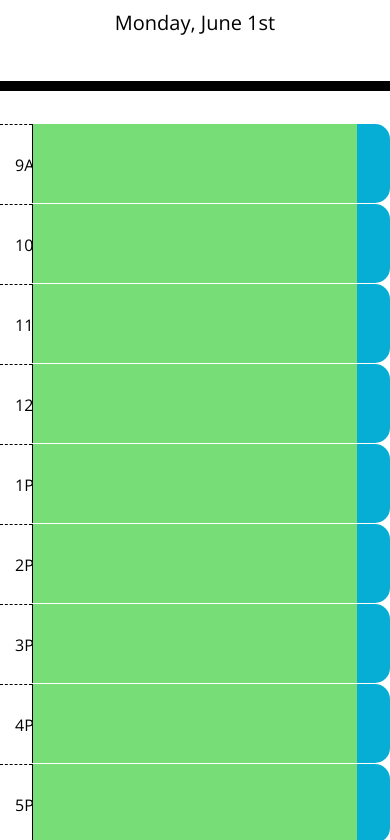
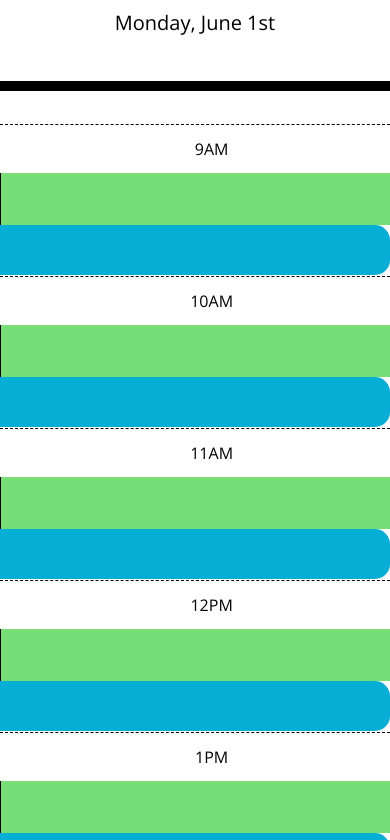
Before and after one commit to TRemigi/workday-scheduler, a plain HTML site: page index.html in a window 390 px wide. Shown: the part 256-1096 px from the top of the page. Drawn offline with nearby package versions, Linux system fonts and the light colour scheme; a web font is replaced by a local one.

Commit message:
touched up mobile responsiveness

```diff
--- a/assets/css/style.css
+++ b/assets/css/style.css
@@ -32,7 +32,6 @@ textarea {
 
 .row {
   white-space: pre-wrap;
-  height: 80px;
   border-top: 1px solid white;
 }
 
--- a/index.html
+++ b/index.html
@@ -18,7 +18,7 @@
 <body>
   <header class="jumbotron">
     <h1 class="display-3">Work Day Scheduler</h1>
-    <p class="lead description">A simple calendar app for scheduling your work day</p>
+    <p class="lead">A simple calendar app for scheduling your work day</p>
     <p id="currentDay" class="lead"></p>
   </header>
 
@@ -26,123 +26,121 @@
     <!-- timeblock 9 -->
     <div class="time-block row" id="block9">
       <!-- hour label -->
-      <div class="col-1 hour">
+      <div class="col-12 col-sm-2 col-lg-1 hour">
         9AM
       </div>
       <!-- text input area -->
-        <textarea class="col-10" id="9"></textarea>
+        <textarea class="description col-12 col-sm-8 col-lg-10" id="9"></textarea>
       <!-- save button -->
-        <button class="col-1 saveBtn" id="btn9" type="button">
+        <button class="col-12 col-sm-2 col-lg-1 saveBtn" id="btn9" type="button">
           <span class="i oi oi-task"></span>
         </button>
-    </div><!-- timeblock 10 -->
+    </div>
+    <!-- timeblock 10 -->
     <div class="time-block row" id="block10">
       <!-- hour label -->
-      <div class="col-1 hour">
+      <div class="col-12 col-sm-2 col-lg-1 hour">
         10AM
       </div>
       <!-- text input area -->
-        <textarea class="col-10" id="10"></textarea>
+        <textarea class="description col-12 col-sm-8 col-lg-10" id="10"></textarea>
       <!-- save button -->
-        <button class="col-1 saveBtn" id="btn10" type="button">
+        <button class="col-12 col-sm-2 col-lg-1 saveBtn" id="btn10" type="button">
           <span class="i oi oi-task"></span>
         </button>
     </div>
     <!-- timeblock 11 -->
     <div class="time-block row" id="block11">
       <!-- hour label -->
-      <div class="col-1 hour">
+      <div class="col-12 col-sm-2 col-lg-1 hour">
         11AM
       </div>
       <!-- text input area -->
-        <textarea class="col-10" id="11"></textarea>
+        <textarea class="description col-12 col-sm-8 col-lg-10" id="11"></textarea>
       <!-- save button -->
-        <button class="col-1 saveBtn" id="btn11" type="button">
+        <button class="col-12 col-sm-2 col-lg-1 saveBtn" id="btn11" type="button">
           <span class="i oi oi-task"></span>
         </button>
     </div>
     <!-- timeblock 12 -->
     <div class="time-block row" id="block12">
       <!-- hour label -->
-      <div class="col-1 hour">
+      <div class="col-12 col-sm-2 col-lg-1 hour">
         12PM
       </div>
       <!-- text input area -->
-        <textarea class="col-10" id="12"></textarea>
+        <textarea class="description col-12 col-sm-8 col-lg-10" id="12"></textarea>
       <!-- save button -->
-        <button class="col-1 saveBtn" id="btn12" type="button">
+        <button class="col-12 col-sm-2 col-lg-1 saveBtn" id="btn12" type="button">
           <span class="i oi oi-task"></span>
         </button>
     </div>
     <!-- timeblock 1 -->
     <div class="time-block row" id="block13">
       <!-- hour label -->
-      <div class="col-1 hour">
+      <div class="col-12 col-sm-2 col-lg-1 hour">
         1PM
       </div>
       <!-- text input area -->
-        <textarea class="col-10" id="13"></textarea>
+        <textarea class="description col-12 col-sm-8 col-lg-10" id="13"></textarea>
       <!-- save button -->
-        <button class="col-1 saveBtn" id="btn13" type="button">
+        <button class="col-12 col-sm-2 col-lg-1 saveBtn" id="btn13" type="button">
           <span class="i oi oi-task"></span>
         </button>
     </div>
     <!-- timeblock 2 -->
     <div class="time-block row" id="block14">
       <!-- hour label -->
-      <div class="col-1 hour">
+      <div class="col-12 col-sm-2 col-lg-1 hour">
         2PM
       </div>
       <!-- text input area -->
-        <textarea class="col-10" id="14"></textarea>
+        <textarea class="description col-12 col-sm-8 col-lg-10" id="14"></textarea>
       <!-- save button -->
-        <button class="col-1 saveBtn" id="btn14" type="button">
+        <button class="col-12 col-sm-2 col-lg-1 saveBtn" id="btn14" type="button">
           <span class="i oi oi-task"></span>
         </button>
     </div>
     <!-- timeblock 3 -->
     <div class="time-block row" id="block15">
       <!-- hour label -->
-      <div class="col-1 hour">
+      <div class="col-12 col-sm-2 col-lg-1 hour">
         3PM
       </div>
       <!-- text input area -->
-        <textarea class="col-10" id="15"></textarea>
+        <textarea class="description col-12 col-sm-8 col-lg-10" id="15"></textarea>
       <!-- save button -->
-        <button class="col-1 saveBtn" id="btn15" type="button">
+        <button class="col-12 col-sm-2 col-lg-1 saveBtn" id="btn15" type="button">
           <span class="i oi oi-task"></span>
         </button>
     </div>
     <!-- timeblock 4 -->
     <div class="time-block row" id="block16">
       <!-- hour label -->
-      <div class="col-1 hour">
+      <div class="col-12 col-sm-2 col-lg-1 hour">
         4PM
       </div>
       <!-- text input area -->
-        <textarea class="col-10" id="16"></textarea>
+        <textarea class="description col-12 col-sm-8 col-lg-10" id="16"></textarea>
       <!-- save button -->
-        <button class="col-1 saveBtn" id="btn16" type="button">
+        <button class="col-12 col-sm-2 col-lg-1 saveBtn" id="btn16" type="button">
           <span class="i oi oi-task"></span>
         </button>
     </div>
     <!-- timeblock 5 -->
     <div class="time-block row" id="block17">
       <!-- hour label -->
-      <div class="col-1 hour">
+      <div class="col-12 col-sm-2 col-lg-1 hour">
         5PM
       </div>
       <!-- text input area -->
-        <textarea class="col-10" id="17"></textarea>
+        <textarea class="description col-12 col-sm-8 col-lg-10" id="17"></textarea>
       <!-- save button -->
-        <button class="col-1 saveBtn" id="btn17" type="button">
+        <button class="col-12 col-sm-2 col-lg-1 saveBtn" id="btn17" type="button">
           <span class="i oi oi-task"></span>
         </button>
     </div>
   </div>
-  <footer>
-    <div class="row"></div>
-  </footer>
 
   <script src="https://code.jquery.com/jquery-3.4.1.min.js"></script>
   <script src="https://cdnjs.cloudflare.com/ajax/libs/moment.js/2.24.0/moment.min.js"></script>
```
